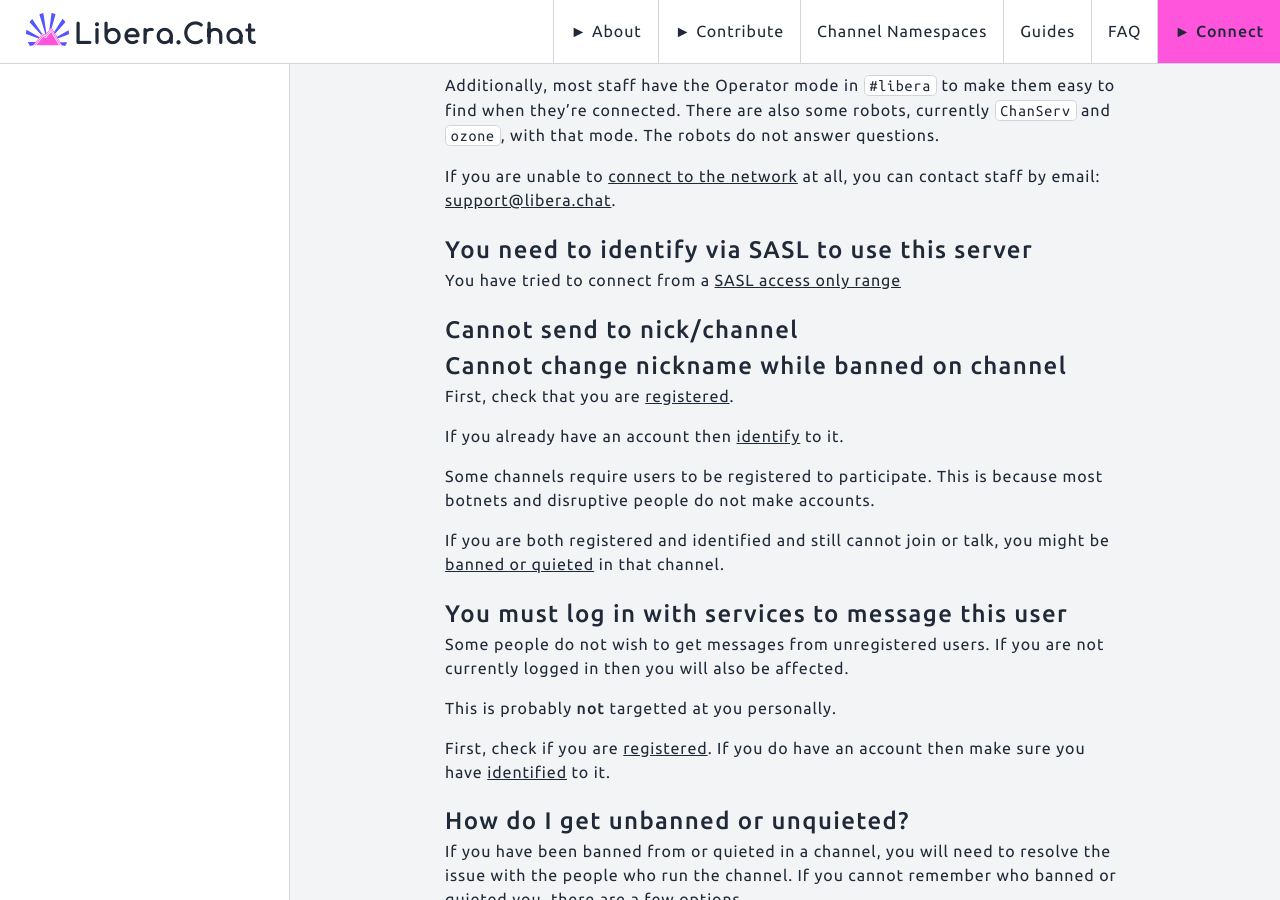
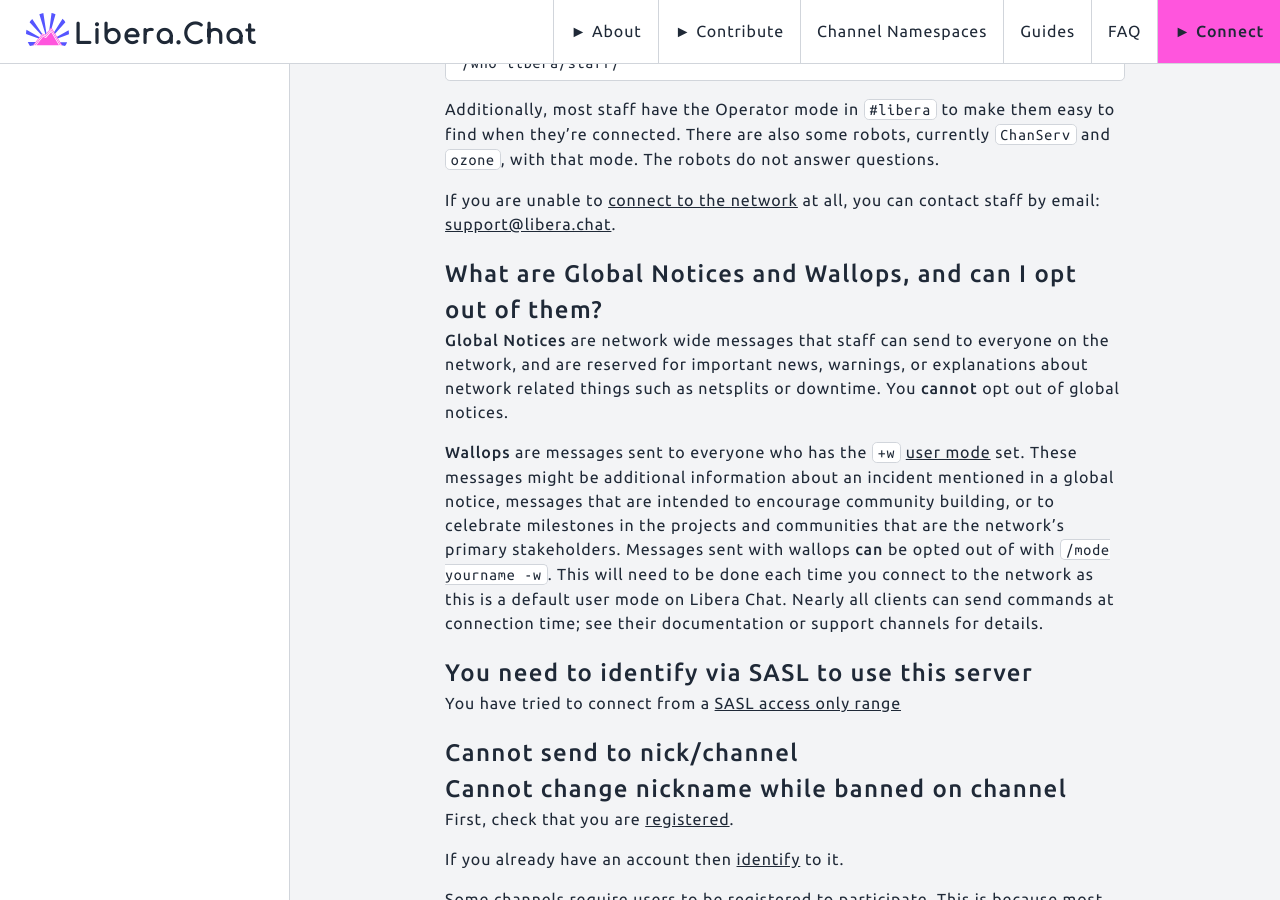
Before and after one commit to Libera-Chat/libera-chat.github.io, a Jekyll site: the page built from content/_guides/faq.md, in a window 1280 px wide and 900 px high, scrolled down 1326 px. Built offline with Jekyll 4.4.1, drawn with Linux system fonts in a browser that asks for light colours; some of the changed text lies outside the part shown.

Commit message:
Add faq about Global Notices and Wallops (#205)

```diff
--- a/content/_guides/faq.md
+++ b/content/_guides/faq.md
@@ -58,6 +58,23 @@
 
 If you are unable to [connect to the network](/guides/connect) at all, you can
 contact staff by email: <support@libera.chat>.
+
+## What are Global Notices and Wallops, and can I opt out of them?
+
+**Global Notices** are network wide messages that staff can send to everyone on
+the network, and are reserved for important news, warnings, or explanations
+about network related things such as netsplits or downtime. You **cannot** opt
+out of global notices.
+
+**Wallops** are messages sent to everyone who has the `+w` [user mode](/guides/usermodes)
+set. These messages might be additional information about an incident
+mentioned in a global notice, messages that are intended to encourage
+community building, or to celebrate milestones in the projects and communities
+that are the network's primary stakeholders. Messages sent with wallops
+**can** be opted out of with `/mode yourname -w`. This will need to be done
+each time you connect to the network as this is a default user mode on Libera
+Chat. Nearly all clients can send commands at connection time; see their
+documentation or support channels for details.
 
 ## You need to identify via SASL to use this server
 
```
